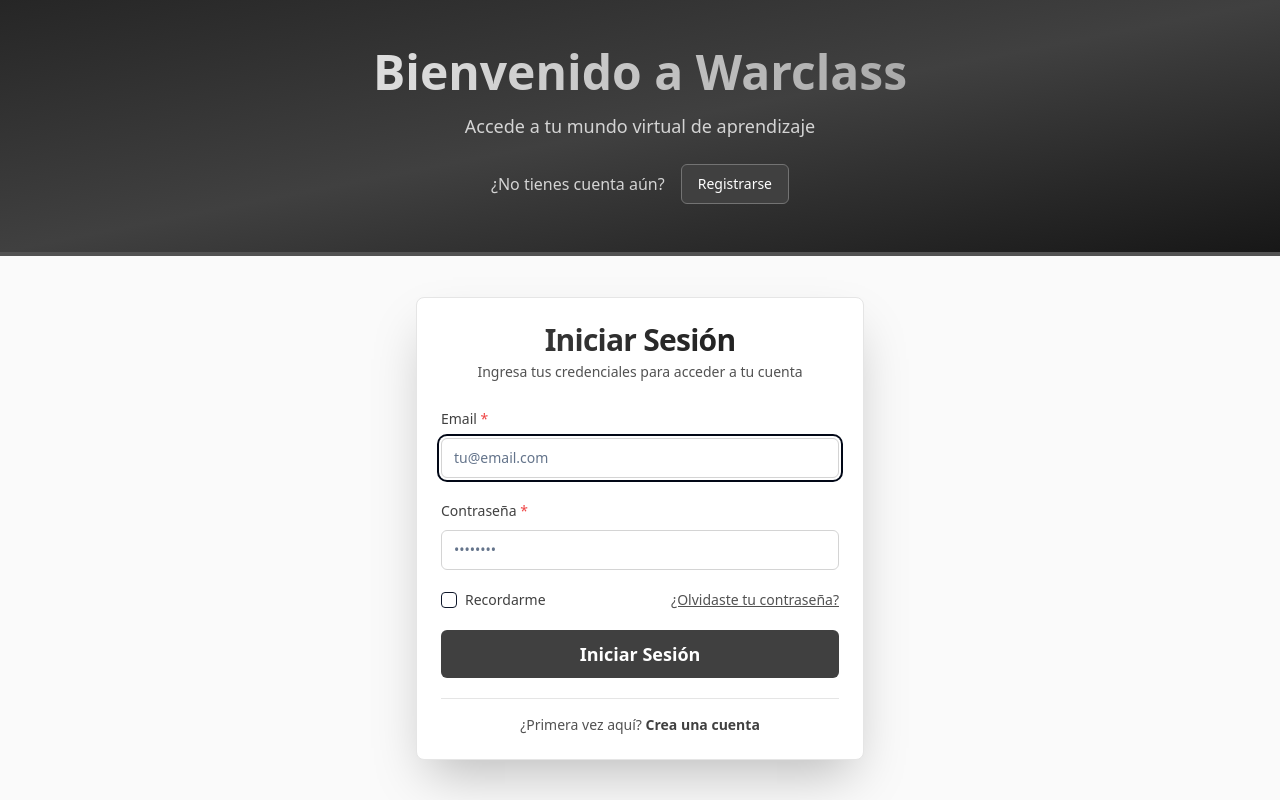
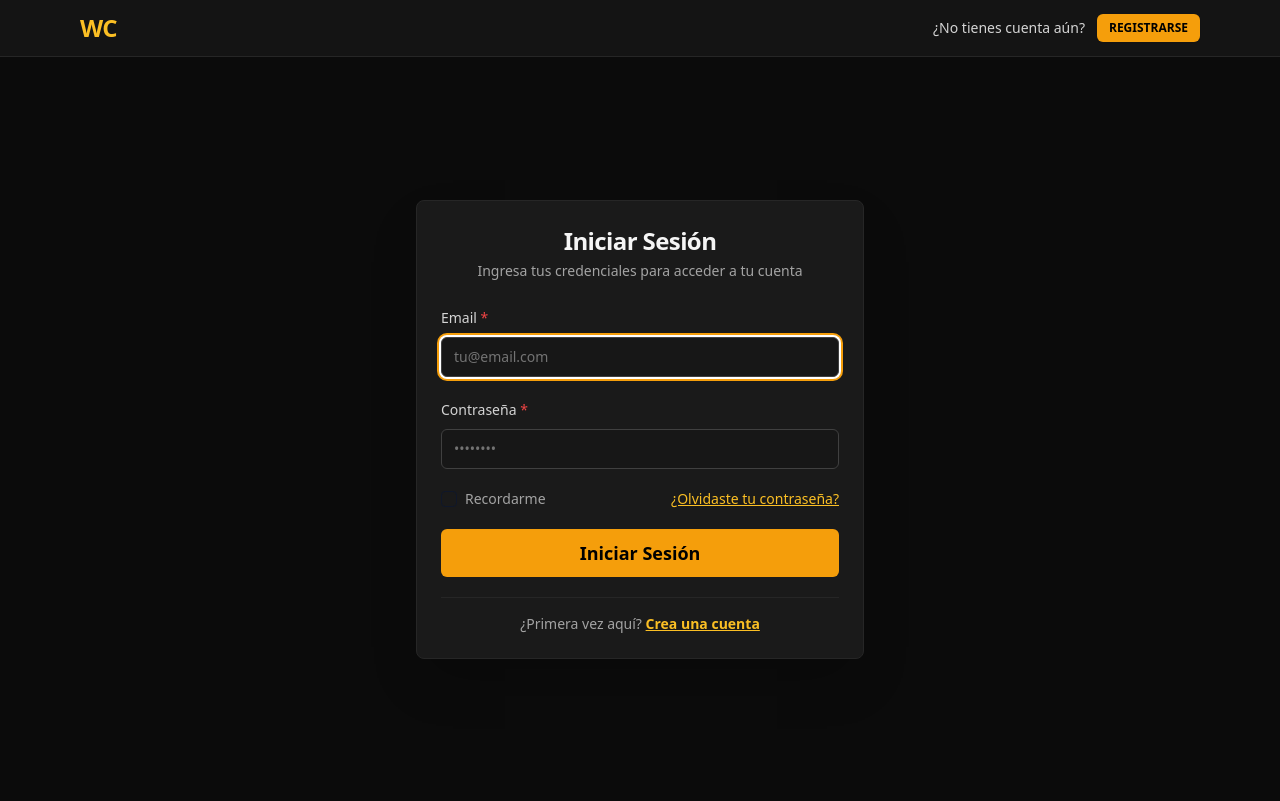
Before and after one commit to Warclass/Warclass, a Next.js app in the folder web/: page /auth/login in a window 1280 px wide. Built offline with nearby package versions, Linux system fonts and the light colour scheme.

Commit message:
Updated login and register view designs and new header component for authentication

```diff
--- a/web/app/auth/login/page.tsx
+++ b/web/app/auth/login/page.tsx
@@ -16,6 +16,7 @@
 } from "@/components/ui/card";
 import { Alert, AlertDescription } from "@/components/ui/alert";
 import GuestLayout from "@/app/layouts/GuestLayout";
+import AuthHeader from "@/components/auth/AuthHeader";
 import { useLogin } from "@/hooks/auth/useLogin";
 import { useAuth } from "@/hooks/auth/useAuth";
 
@@ -87,43 +88,27 @@
 
   return (
     <GuestLayout>
-      <div className="bg-gradient-to-br from-neutral-800 via-neutral-700 to-neutral-900 text-white py-12 px-6 text-center border-b-4 border-neutral-600">
-        <div className="max-w-2xl mx-auto">
-          <h1 className="text-4xl md:text-5xl font-bold mb-4 bg-gradient-to-r from-neutral-200 to-neutral-400 bg-clip-text text-transparent">
-            Bienvenido a Warclass
-          </h1>
-          <p className="text-lg text-neutral-300 mb-6">
-            Accede a tu mundo virtual de aprendizaje
-          </p>
-          <div className="flex justify-center items-center gap-4 flex-wrap">
-            <span className="text-neutral-300">¿No tienes cuenta aún?</span>
-            <Link href="/auth/type-users">
-              <Button
-                variant="outline"
-                className="bg-neutral-700 hover:bg-neutral-600 text-white border-neutral-500"
-              >
-                Registrarse
-              </Button>
-            </Link>
-          </div>
-        </div>
-      </div>
+      <AuthHeader
+        preText="¿No tienes cuenta aún?"
+        ctaHref="/auth/type-users"
+        ctaLabel="REGISTRARSE"
+      />
 
-      <div className="flex justify-center items-center flex-grow p-6 bg-neutral-50 dark:bg-neutral-950">
-        <Card className="w-full max-w-md shadow-2xl border-neutral-200 dark:border-neutral-800">
+      <main className="grid h-[calc(100vh-56px)] place-items-center bg-[#0b0b0b] px-4">
+        <Card className="w-full max-w-md border-neutral-800 bg-[#1a1a1a] shadow-2xl">
           <CardHeader className="space-y-1 text-center">
-            <CardTitle className="text-3xl font-bold bg-gradient-to-r from-neutral-700 to-neutral-900 dark:from-neutral-200 dark:to-neutral-400 bg-clip-text text-transparent">
+            <CardTitle className="text-2xl font-bold tracking-tight text-neutral-100">
               Iniciar Sesión
             </CardTitle>
-            <CardDescription className="text-neutral-600 dark:text-neutral-400">
+            <CardDescription className="text-neutral-400">
               Ingresa tus credenciales para acceder a tu cuenta
             </CardDescription>
           </CardHeader>
 
           <CardContent>
             {status && (
-              <Alert className="mb-4 bg-green-50 dark:bg-green-900/20 border-green-500">
-                <AlertDescription className="text-green-700 dark:text-green-400">
+              <Alert className="mb-4 bg-green-900/20 border-green-500">
+                <AlertDescription className="text-green-400">
                   {status}
                 </AlertDescription>
               </Alert>
@@ -149,10 +134,7 @@
 
             <form onSubmit={handleSubmit} className="space-y-5">
               <div className="space-y-2">
-                <Label
-                  htmlFor="email"
-                  className="text-neutral-700 dark:text-neutral-300"
-                >
+                <Label htmlFor="email" className="text-neutral-300">
                   Email <span className="text-red-500">*</span>
                 </Label>
                 <Input
@@ -165,21 +147,18 @@
                   required
                   autoFocus
                   autoComplete="username"
-                  className="border-neutral-300 dark:border-neutral-700 focus:ring-neutral-500"
+                  className="border-neutral-700 bg-neutral-900 text-neutral-100 placeholder:text-neutral-500 focus-visible:ring-amber-500"
                   disabled={isLoading}
                 />
                 {validationErrors.email && (
-                  <p className="text-sm text-red-600 dark:text-red-400">
+                  <p className="text-sm text-red-400">
                     {validationErrors.email}
                   </p>
                 )}
               </div>
 
               <div className="space-y-2">
-                <Label
-                  htmlFor="password"
-                  className="text-neutral-700 dark:text-neutral-300"
-                >
+                <Label htmlFor="password" className="text-neutral-300">
                   Contraseña <span className="text-red-500">*</span>
                 </Label>
                 <Input
@@ -191,11 +170,11 @@
                   onChange={handleChange}
                   required
                   autoComplete="current-password"
-                  className="border-neutral-300 dark:border-neutral-700 focus:ring-neutral-500"
+                  className="border-neutral-700 bg-neutral-900 text-neutral-100 placeholder:text-neutral-500 focus-visible:ring-amber-500"
                   disabled={isLoading}
                 />
                 {validationErrors.password && (
-                  <p className="text-sm text-red-600 dark:text-red-400">
+                  <p className="text-sm text-red-400">
                     {validationErrors.password}
                   </p>
                 )}
@@ -213,17 +192,14 @@
                       }))
                     }
                   />
-                  <Label
-                    htmlFor="remember"
-                    className="text-sm text-neutral-700 dark:text-neutral-300 cursor-pointer"
-                  >
+                  <Label htmlFor="remember" className="text-sm text-neutral-400 cursor-pointer">
                     Recordarme
                   </Label>
                 </div>
 
                 <Link
                   href="/auth/forgot-password"
-                  className="text-sm text-neutral-600 dark:text-neutral-400 hover:text-neutral-900 dark:hover:text-neutral-200 underline transition-colors"
+                  className="text-sm text-amber-400 hover:text-amber-300 underline transition-colors"
                 >
                   ¿Olvidaste tu contraseña?
                 </Link>
@@ -231,19 +207,16 @@
 
               <Button
                 type="submit"
-                className="w-full bg-neutral-700 hover:bg-neutral-800 dark:bg-neutral-600 dark:hover:bg-neutral-700 text-white font-semibold py-6 text-lg"
+                className="w-full bg-amber-500 hover:bg-amber-600 text-black font-semibold py-6 text-lg"
                 disabled={isLoading}
               >
                 {isLoading ? "Iniciando sesión..." : "Iniciar Sesión"}
               </Button>
 
-              <div className="text-center pt-4 border-t border-neutral-200 dark:border-neutral-800">
-                <p className="text-sm text-neutral-600 dark:text-neutral-400">
+              <div className="text-center pt-4 border-t border-neutral-800">
+                <p className="text-sm text-neutral-400">
                   ¿Primera vez aquí?{" "}
-                  <Link
-                    href="/auth/register"
-                    className="text-neutral-700 dark:text-neutral-300 font-semibold hover:underline"
-                  >
+                  <Link href="/auth/register" className="font-semibold text-amber-400 hover:text-amber-300 underline">
                     Crea una cuenta
                   </Link>
                 </p>
@@ -251,7 +224,7 @@
             </form>
           </CardContent>
         </Card>
-      </div>
+      </main>
     </GuestLayout>
   );
 }
--- /dev/null
+++ b/web/components/auth/AuthHeader.tsx
@@ -0,0 +1,32 @@
+"use client";
+
+import Link from "next/link";
+
+type AuthHeaderProps = {
+  preText: string;
+  ctaHref: string;
+  ctaLabel: string;
+};
+
+export default function AuthHeader({ preText, ctaHref, ctaLabel }: AuthHeaderProps) {
+  return (
+    <header className="w-full bg-[#141414] border-b border-neutral-800">
+      <div className="mx-auto max-w-6xl px-4 py-3 flex items-center justify-between">
+        <Link href="/" className="inline-flex items-center gap-2">
+          <span className="text-2xl font-black tracking-tight text-amber-400">WC</span>
+          <span className="sr-only">Warclass</span>
+        </Link>
+
+        <div className="flex items-center gap-3 text-sm">
+          <span className="hidden sm:inline text-neutral-300">{preText}</span>
+          <Link
+            href={ctaHref}
+            className="inline-flex items-center rounded-md bg-amber-500 px-3 py-1.5 text-xs font-semibold text-black shadow-sm transition-colors hover:bg-amber-600 focus:outline-none focus:ring-2 focus:ring-amber-500/60"
+          >
+            {ctaLabel}
+          </Link>
+        </div>
+      </div>
+    </header>
+  );
+}
```
Also changed, not shown: web/app/auth/register/page.tsx (+34 -77 lines).
